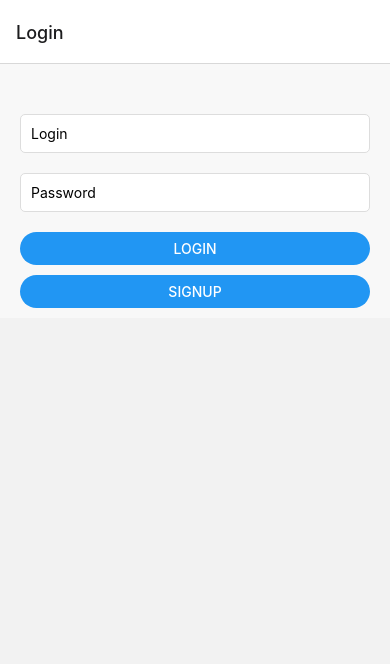
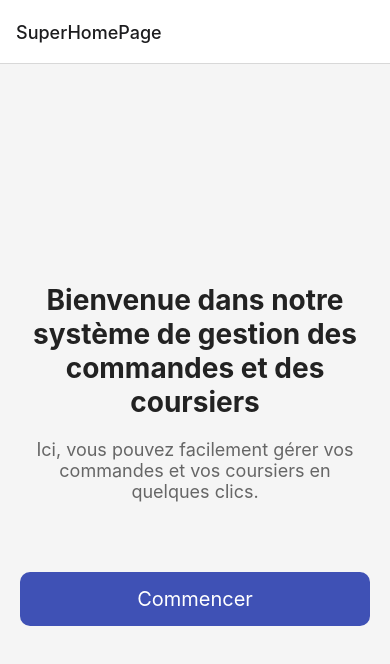
Before and after one commit to ACHBEN/DeliveryApp, a React Native app: screen /SuperHomePage in a window 390 px wide. Before the commit this address had no page. Shown: the top 664 px of the page. Built offline with nearby package versions, Linux system fonts and the light colour scheme.

Commit message:
Adding Home page

```diff
--- a/navigation/MainNavigator.js
+++ b/navigation/MainNavigator.js
@@ -19,6 +19,7 @@ import Login from '../screens/Login';
 import Signup from '../screens/Signup';
 import AuthContext from '../AuthContext';
 import AsyncStorage from '@react-native-async-storage/async-storage';
+import SuperHomePage from '../screens/SuperHomePage';
 
 const Stack = createStackNavigator();
 
@@ -39,10 +40,11 @@ export default function MainNavigator() {
     }
   };
 
-
+  SuperHomePage
 
   return (
-    <Stack.Navigator initialRouteName="Login">
+    <Stack.Navigator initialRouteName="SuperHomePage">
+      <Stack.Screen name="SuperHomePage" component={SuperHomePage} />
       <Stack.Screen name="Login" component={Login} />
       <Stack.Screen name="Signup" component={Signup} />
       <Stack.Screen name="Home" component={HomeScreen} options={{ headerRight: () => (isAuthenticated && <Button title="Logout" onPress={handleLogout} />)}} />
--- a/screens/Login.js
+++ b/screens/Login.js
@@ -1,4 +1,3 @@
-// Login.js
 import React, { useState, useContext } from 'react';
 import { Button, TextInput, View, Alert, StyleSheet } from 'react-native';
 import { loginUser } from '../services/api';
@@ -51,13 +50,19 @@ const Login = ({ navigation }) => {
         secureTextEntry
       />
       <View style={styles.buttonContainer}>
-        <Button title="Login" onPress={handleLogin} style={styles.button} />
+        <Button
+          title="Login"
+          onPress={handleLogin}
+          style={styles.button}
+          color="#3F51B5"
+        />
       </View>
       <View style={styles.buttonContainer}>
         <Button
           title="Signup"
           onPress={() => navigation.navigate('Signup')}
           style={styles.button}
+          color="#3F51B5"
         />
       </View>
     </View>
@@ -85,8 +90,7 @@ const styles = StyleSheet.create({
     overflow: 'hidden',
   },
   button: {
-    backgroundColor: '#4285F4',
-    color: '#FFFFFF',
+    backgroundColor: '#3F51B5',
     fontWeight: 'bold',
   },
 });
--- /dev/null
+++ b/screens/SuperHomePage.js
@@ -0,0 +1,50 @@
+// SuperHomePage.js
+import React from 'react';
+import { View, Text, TouchableOpacity, StyleSheet } from 'react-native';
+
+export default function SuperHomePage({ navigation }) {
+  return (
+    <View style={styles.container}>
+      <Text style={styles.title}>Bienvenue dans notre système de gestion des commandes et des coursiers</Text>
+      <Text style={styles.description}>
+        Ici, vous pouvez facilement gérer vos commandes et vos coursiers en quelques clics.
+      </Text>
+      <TouchableOpacity style={styles.buttonContainer} onPress={() => navigation.navigate('Login')}>
+        <Text style={styles.buttonText}>Commencer</Text>
+      </TouchableOpacity>
+    </View>
+  );
+}
+
+const styles = StyleSheet.create({
+  container: {
+    flex: 1,
+    justifyContent: 'center',
+    paddingHorizontal: 20,
+    backgroundColor: '#F5F5F5',
+  },
+  title: {
+    fontSize: 28,
+    fontWeight: 'bold',
+    color: '#222',
+    textAlign: 'center',
+    marginBottom: 20,
+  },
+  description: {
+    fontSize: 18,
+    color: '#666',
+    textAlign: 'center',
+    marginBottom: 50,
+  },
+  buttonContainer: {
+    backgroundColor: '#3F51B5',
+    borderRadius: 10,
+    padding: 15,
+    marginTop: 20,
+  },
+  buttonText: {
+    fontSize: 20,
+    color: '#FFF',
+    textAlign: 'center',
+  },
+});
```
